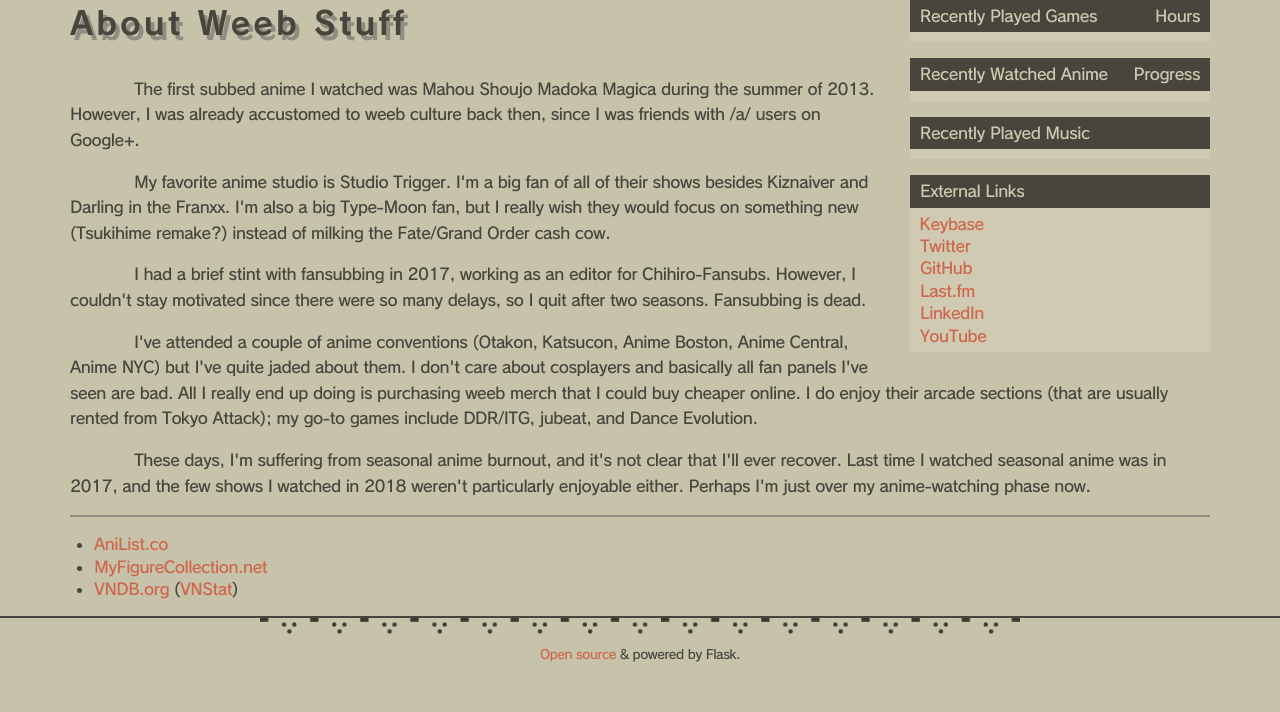
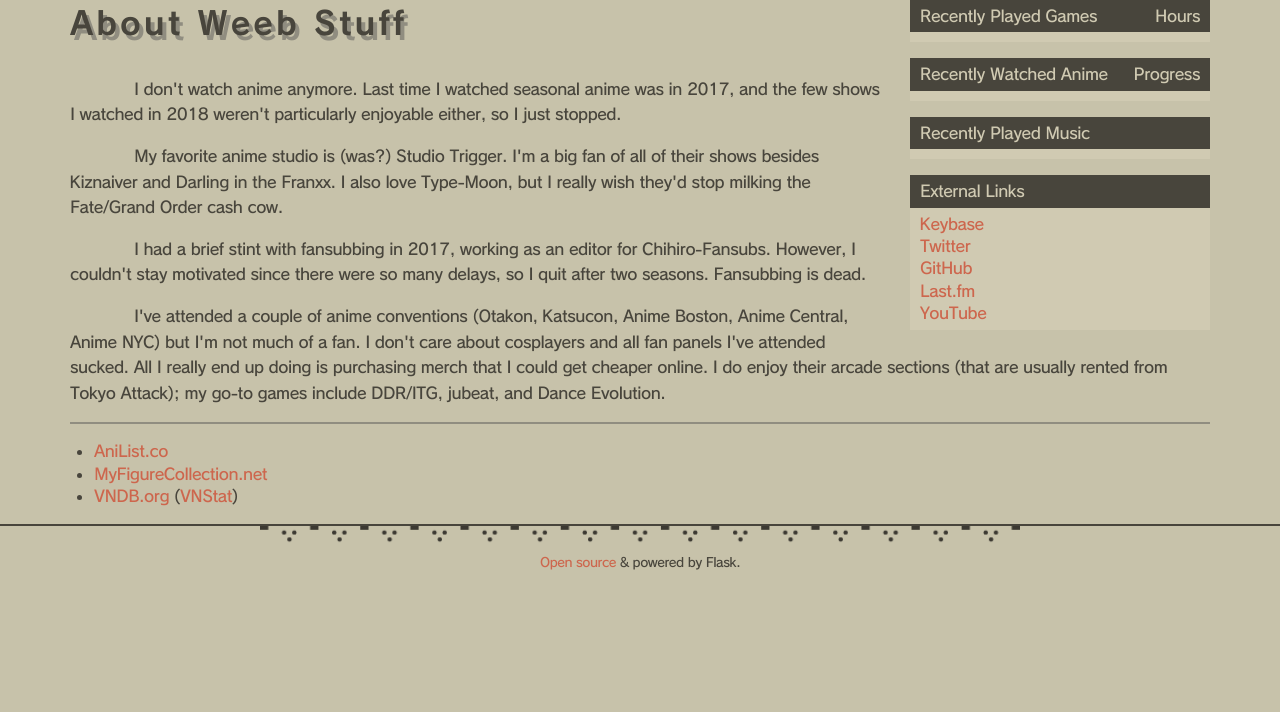
Before and after one commit to tesu/website, a Flask app: page /about/anime in a window 1280 px wide. Shown: the part 88-800 px from the top of the page. Run offline with Flask 2, Linux system fonts and the light colour scheme; data that the repository does not hold is empty.

Commit message:
updated about

```diff
--- a/tesu/templates/about.html
+++ b/tesu/templates/about.html
@@ -2,7 +2,7 @@
 {% block content %}
             <h1>About</h1>
             <p>I'm Jason Lam. I currently work as a software developer.
-            <p>I graduated from MIT in 2020 with a <a href="https://credentials.mit.edu/certificate/ae7b07bc9ce3527da16e60f271d9eea3">Master of Engineering in Electrical Engineering and Computer Science</a> and a <a href="https://credentials.mit.edu/certificate/4ec5025412e35f9eaceee4d221ef3e4f">Bachelor of Science in  Computer Science and Engineering and in Management</a>.
-            <p>Before that, I grew up in Northern Virginia and attended TJHSST.
+            <p>I graduated from MIT in 2020 with an <a href="https://credentials.mit.edu/certificate/ae7b07bc9ce3527da16e60f271d9eea3">MEng in EECS</a> and a <a href="https://credentials.mit.edu/certificate/4ec5025412e35f9eaceee4d221ef3e4f">BS in CS and in Management</a>.
+            <p>Before college, I grew up in Northern Virginia and attended TJHSST.
             <p>I <a href="/about/webdev">build websites</a>, <a href="/about/code">write code</a>, and <a href="/about/gaming">play video games</a>. I also used to do a little <a href="/about/anime">weeb</a> stuff.
 {% endblock %}
--- a/tesu/templates/about/anime.html
+++ b/tesu/templates/about/anime.html
@@ -1,11 +1,10 @@
 {% extends 'base.html' %}
 {% block content %}
             <h1>About Weeb Stuff</h1>
-            <p class=indented>The first subbed anime I watched was Mahou Shoujo Madoka Magica during the summer of 2013. However, I was already accustomed to weeb culture back then, since I was friends with /a/ users on Google+.
-            <p class=indented>My favorite anime studio is Studio Trigger. I'm a big fan of all of their shows besides Kiznaiver and Darling in the Franxx. I'm also a big Type-Moon fan, but I really wish they would focus on something new (Tsukihime remake?) instead of milking the Fate/Grand Order cash cow.
+            <p class=indented>I don't watch anime anymore. Last time I watched seasonal anime was in 2017, and the few shows I watched in 2018 weren't particularly enjoyable either, so I just stopped.
+            <p class=indented>My favorite anime studio is (was?) Studio Trigger. I'm a big fan of all of their shows besides Kiznaiver and Darling in the Franxx. I also love Type-Moon, but I really wish they'd stop milking the Fate/Grand Order cash cow.
             <p class=indented>I had a brief stint with fansubbing in 2017, working as an editor for Chihiro-Fansubs. However, I couldn't stay motivated since there were so many delays, so I quit after two seasons. Fansubbing is dead.
-            <p class=indented>I've attended a couple of anime conventions (Otakon, Katsucon, Anime Boston, Anime Central, Anime NYC) but I've quite jaded about them. I don't care about cosplayers and basically all fan panels I've seen are bad. All I really end up doing is purchasing weeb merch that I could buy cheaper online. I do enjoy their arcade sections (that are usually rented from Tokyo Attack); my go-to games include DDR/ITG, jubeat, and Dance Evolution.
-            <p class=indented>These days, I'm suffering from seasonal anime burnout, and it's not clear that I'll ever recover. Last time I watched seasonal anime was in 2017, and the few shows I watched in 2018 weren't particularly enjoyable either. Perhaps I'm just over my anime-watching phase now.
+            <p class=indented>I've attended a couple of anime conventions (Otakon, Katsucon, Anime Boston, Anime Central, Anime NYC) but I'm not much of a fan. I don't care about cosplayers and all fan panels I've attended sucked. All I really end up doing is purchasing merch that I could get cheaper online. I do enjoy their arcade sections (that are usually rented from Tokyo Attack); my go-to games include DDR/ITG, jubeat, and Dance Evolution.
             <hr>
             <ul>
                 <li><a href="https://anilist.co/user/tesu">AniList.co</a>
--- a/tesu/templates/about/code.html
+++ b/tesu/templates/about/code.html
@@ -3,5 +3,5 @@
             <h1>About Programming</h1>
             <p class=indented>I wanted to make video games; that was my initial motivation for becoming a programmer. Even though my interests have broadened since then, game development is still very dear to me. That being said, the first lines of code I wrote were for web development; I taught myself JavaScript and PHP in 4th grade.
             <p class=indented>Upon entering high school, I taught myself enough C++ to do competitive programming, while I learned Java and Android development in school. I learned Ruby on Rails during an internship, and later started working with Django.
-            <p class=indented>During college, I used a lot more Python, with some C and Java on the side. I also begrudgingly used C# for game development in Unity. I picked up OCaml during my 2018 internship, and use it at my day job.
+            <p class=indented>During college, I used a lot more Python, with some C, C++, and Java on the side. I also begrudgingly used C# for game development in Unity. I picked up OCaml during my 2018 internship, and use it at my day job.
 {% endblock %}
--- a/tesu/templates/about/webdev.html
+++ b/tesu/templates/about/webdev.html
@@ -2,7 +2,6 @@
 {% block content %}
             <h1>About Web Development</h1>
             <p class=indented>I've been a web developer for most of my life. <a href="http://boboclub.webs.com">This</a> is my first website&mdash;it's pretty funny to see what I thought was sensible web design in 2009. I like to think that I've improved since then.
-            <p class=indented>I'm not sure why I felt like I needed a web presence as a third grader, but I was very passionate about it at the time. Sometime after, I got really excited about forum administration, and ran <a href="https://web.archive.org/web/20110606185513/http://epicpwnage.co.cc/forums/">my own instance</a> of Simple Machines Forum software. These sites I ran in middle school are unfortunately no longer accessible, since I ran them on crappy free web hosts such as 000webhost and x10Hosting.
-            <p class=indented>Later on, I decided to swear off using PHP for my tiny web applications and switch to making them standalone JavaScript applications. You can find some of them <a href="/misc">here</a>. However, I didn't completely stop using PHP on this site until <a href="/blog/yet-another-site-redesign">November 2017</a>.
-            <p class=indented>I used Ruby on Rails during a high school internship. However, using a fully fledged MVC framework for this site would have been overkill, so I opted to use Flask instead.
+            <p class=indented>I'm not sure why I felt like I needed a web presence as a third grader, but I was very passionate about this. Sometime after, I got really excited about forum administration, and ran <a href="https://web.archive.org/web/20110606185513/http://epicpwnage.co.cc/forums/">my own instance</a> of Simple Machines Forum software. These sites I ran in middle school are unfortunately no longer accessible, since I ran them on low quality free web hosts such as 000webhost and x10Hosting.
+            <p class=indented>Later on, I decided to swear off using PHP for my tiny web applications and switch to standalone JavaScript. You can find some of them <a href="/misc">here</a>. However, I didn't completely stop using PHP on this site until <a href="/blog/yet-another-site-redesign">November 2017</a>.
 {% endblock %}
--- a/tesu/templates/sidebar.html
+++ b/tesu/templates/sidebar.html
@@ -37,7 +37,6 @@
                     <li title=Twitter><a href="https://twitter.com/3edgy6u">Twitter</a>
                     <li title=GitHub><a href="https://github.com/tesu">GitHub</a>
                     <li title=Last.fm><a href="https://last.fm/user/jason-lam">Last.fm</a>
-                    <li title=LinkedIn><a href="https://linkedin.com/in/jlam36">LinkedIn</a>
                     <li title=YouTube><a href="https://youtube.com/3edgy6u">YouTube</a>
                 </ul>
             </div>
```
